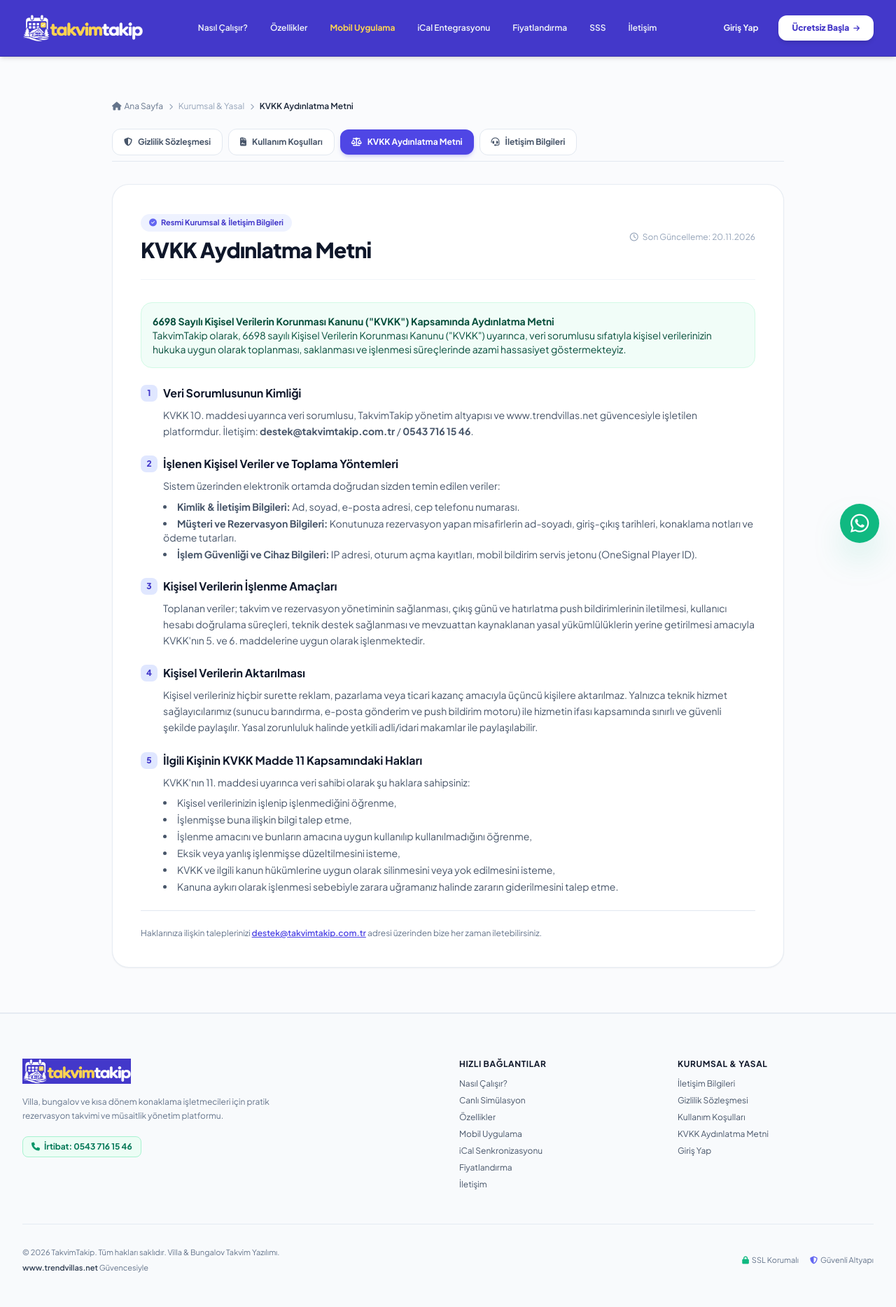
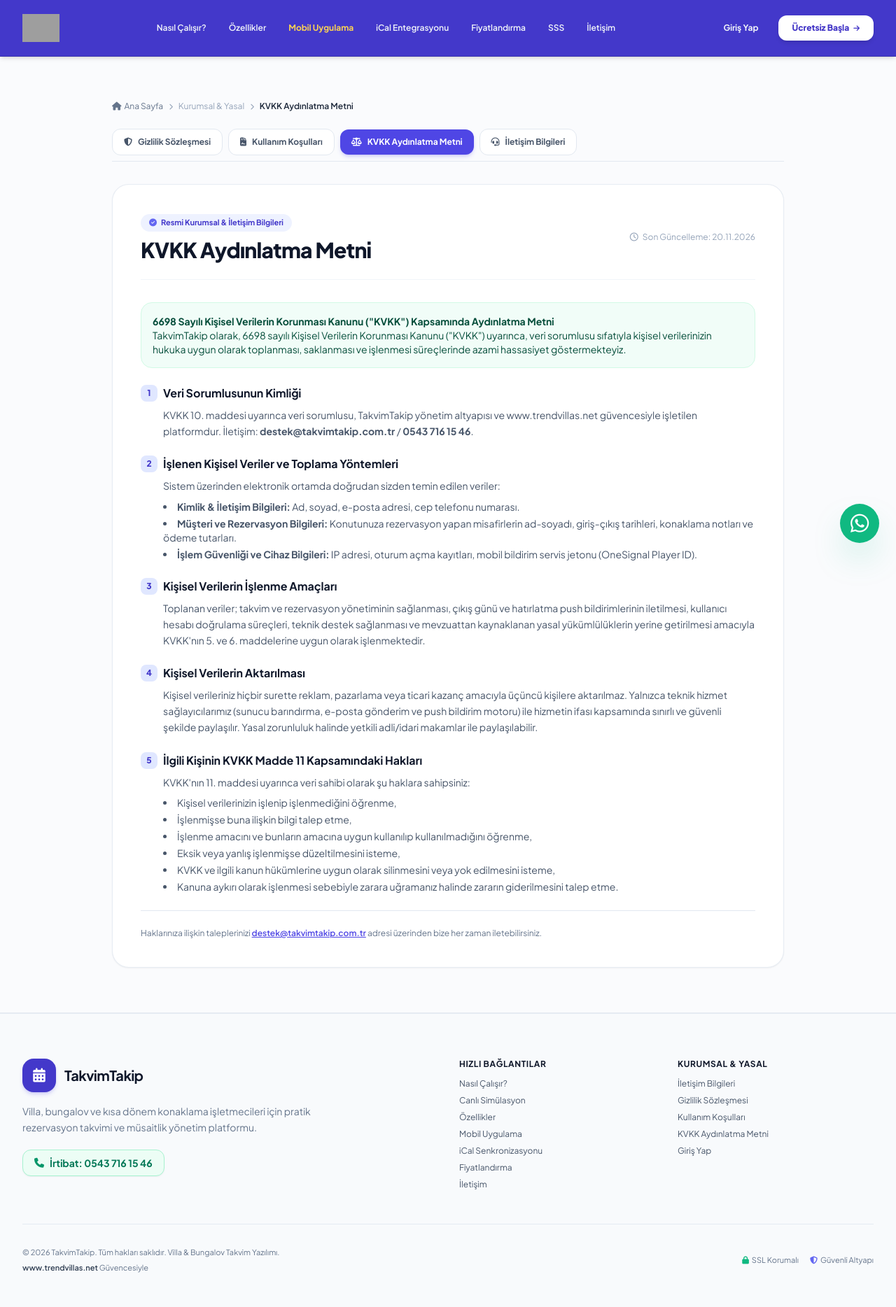
Before and after one commit to gknsen0788/takvimtakipiosnew, a PHP site: page /takvim/kvkk in a window 1280 px wide. Shown: the whole page at 70% size. Run offline with PHP 8.4, Linux system fonts and the light colour scheme; some libraries are stand-ins or nearby versions; grey boxes are pictures that could not be loaded.

Commit message:
fix: update footer brand logo, typography and irtibat pill to match screenshot

```diff
--- a/views/legal/layout.php
+++ b/views/legal/layout.php
@@ -202,20 +202,17 @@ $isLoggedIn = Auth::check();
                 <!-- Column 1: Brand Info -->
                 <div class="space-y-4 md:col-span-2">
                     <div class="flex items-center space-x-3">
-                        <img src="<?= $appUrl ?>/uploads/logo.png" alt="TakvimTakip" class="h-9 w-auto object-contain" onerror="this.style.display='none'; if(this.nextElementSibling) this.nextElementSibling.style.display='flex';" />
-                        <div class="flex items-center space-x-3" style="display:none;">
-                            <div class="w-9 h-9 rounded-xl bg-indigo-600 flex items-center justify-center text-white font-bold shadow-sm">
-                                <i class="fa-solid fa-calendar-days text-sm"></i>
-                            </div>
-                            <span class="text-base font-extrabold text-slate-900 tracking-tight">TakvimTakip</span>
+                        <div class="w-12 h-12 rounded-2xl bg-[#4338ca] text-white flex items-center justify-center shadow-md shadow-indigo-600/20 shrink-0">
+                            <i class="fa-solid fa-calendar-days text-xl"></i>
                         </div>
+                        <span class="text-xl font-bold text-slate-900 tracking-tight">TakvimTakip</span>
                     </div>
-                    <p class="text-xs text-slate-500 max-w-sm leading-relaxed">
+                    <p class="text-sm text-slate-500 max-w-md leading-relaxed">
                         Villa, bungalov ve kısa dönem konaklama işletmecileri için pratik rezervasyon takvimi ve müsaitlik yönetim platformu.
                     </p>
-                    <div class="pt-1 flex items-center space-x-3 text-xs">
-                        <a href="tel:05437161546" class="inline-flex items-center space-x-1.5 px-3 py-1.5 bg-emerald-50 text-emerald-700 border border-emerald-200 rounded-lg font-bold hover:bg-emerald-100 transition">
-                            <i class="fa-solid fa-phone text-emerald-600"></i>
+                    <div class="pt-1 flex items-center space-x-3">
+                        <a href="tel:05437161546" class="inline-flex items-center space-x-2 px-4 py-2 bg-emerald-50 text-emerald-700 border border-emerald-200 rounded-xl font-bold text-sm hover:bg-emerald-100 transition shadow-sm">
+                            <i class="fa-solid fa-phone text-emerald-600 text-sm"></i>
                             <span>İrtibat: 0543 716 15 46</span>
                         </a>
                     </div>
```
Also changed, not shown: views/landing/index.php (+9 -9 lines).
